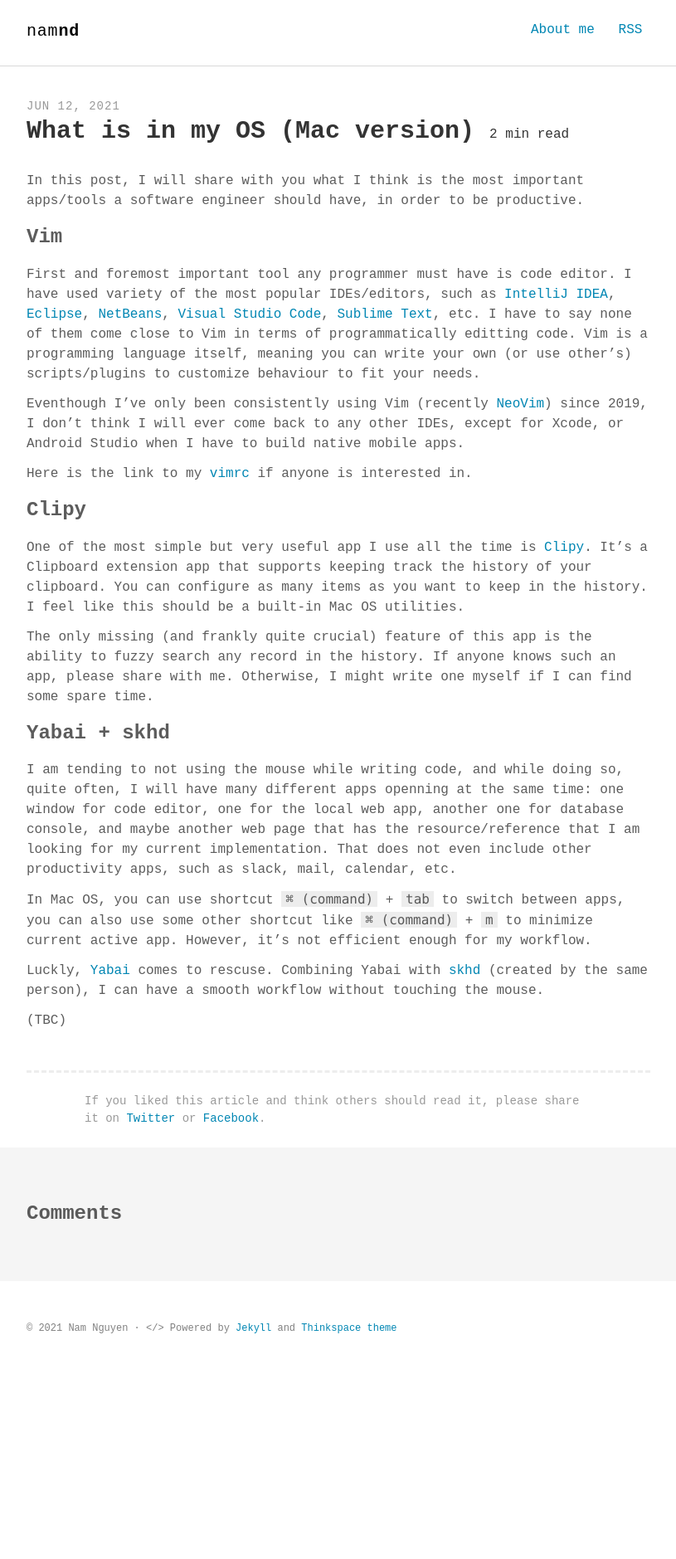
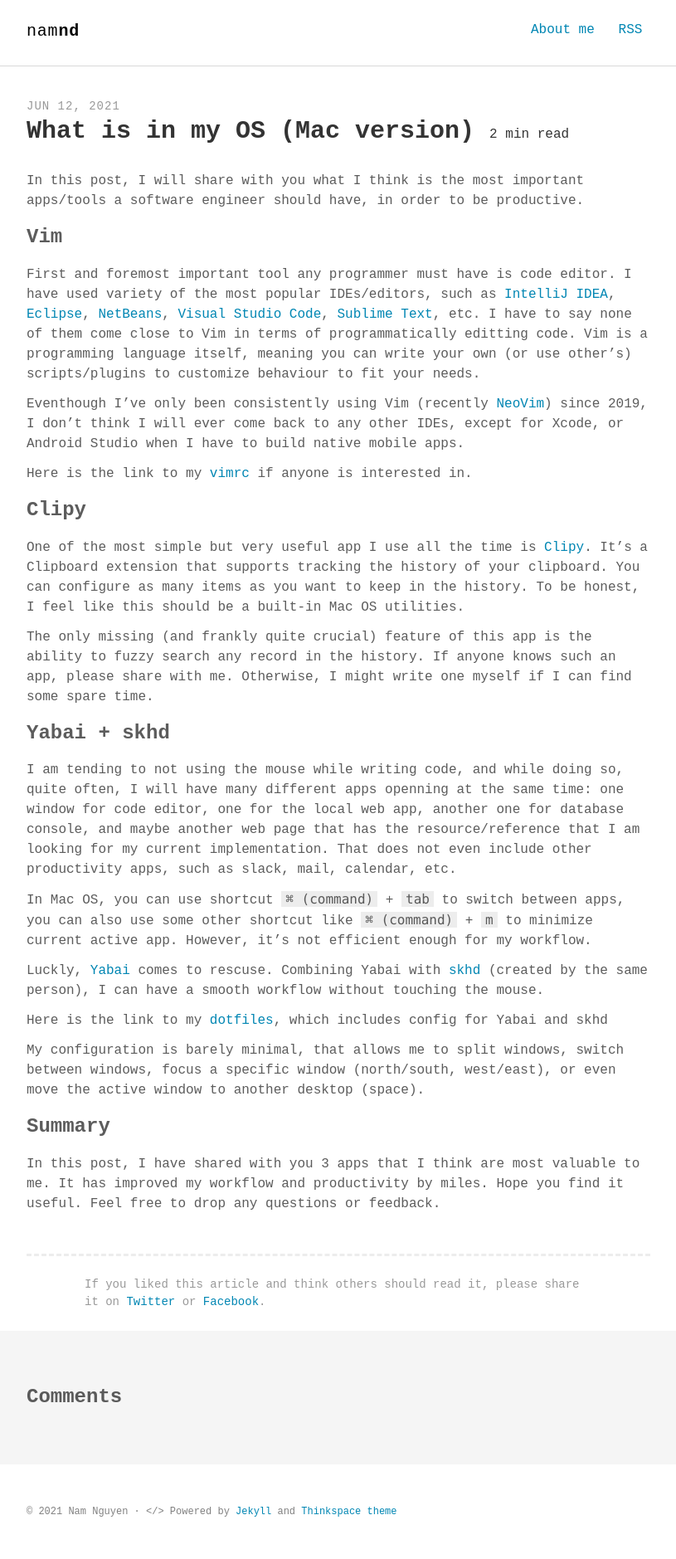
Before and after one commit to namnd/namnd.github.com, a Jekyll site: the page built from _posts/2021-06-12-what-is-in-my-os-mac-version.md, in a window 1280 px wide. Shown: the whole page at 83% size, without its empty margins (232-1047 px from the left). Built offline with Jekyll 4.4.1, drawn with Linux system fonts in a browser that asks for light colours; some web fonts are replaced; comment, search, counter and statistics services are not loaded; before the commit the page ends 1658 px from its top, so only the background shows below that.

Commit message:
finish post 1

```diff
--- a/_posts/2021-06-12-what-is-in-my-os-mac-version.md
+++ b/_posts/2021-06-12-what-is-in-my-os-mac-version.md
@@ -25,8 +25,8 @@
 
 ### Clipy
 One of the most simple but very useful app I use all the time is [Clipy](https://clipy-app.com/){:target="_blank"}.
-It's a Clipboard extension app that supports keeping track the history of your clipboard.
-You can configure as many items as you want to keep in the history. I feel like this should be a built-in Mac OS utilities.
+It's a Clipboard extension that supports tracking the history of your clipboard.
+You can configure as many items as you want to keep in the history. To be honest, I feel like this should be a built-in Mac OS utilities.
 
 The only missing (and frankly quite crucial) feature of this app is the ability to fuzzy search any record in the history.
 If anyone knows such an app, please share with me.
@@ -41,4 +41,9 @@
 
 Luckly, [Yabai](https://github.com/koekeishiya/yabai){:target="_blank"} comes to rescuse. Combining Yabai with [skhd](https://github.com/koekeishiya/skhd){:target="_blank"} (created by the same person), I can have a smooth workflow without touching the mouse.
 
-(TBC)
+Here is the link to my [dotfiles](https://github.com/namnd/dotfiles-macos), which includes config for Yabai and skhd
+
+My configuration is barely minimal, that allows me to split windows, switch between windows, focus a specific window (north/south, west/east), or even move the active window to another desktop (space).
+
+### Summary
+In this post, I have shared with you 3 apps that I think are most valuable to me. It has improved my workflow and productivity by miles. Hope you find it useful. Feel free to drop any questions or feedback.
```
